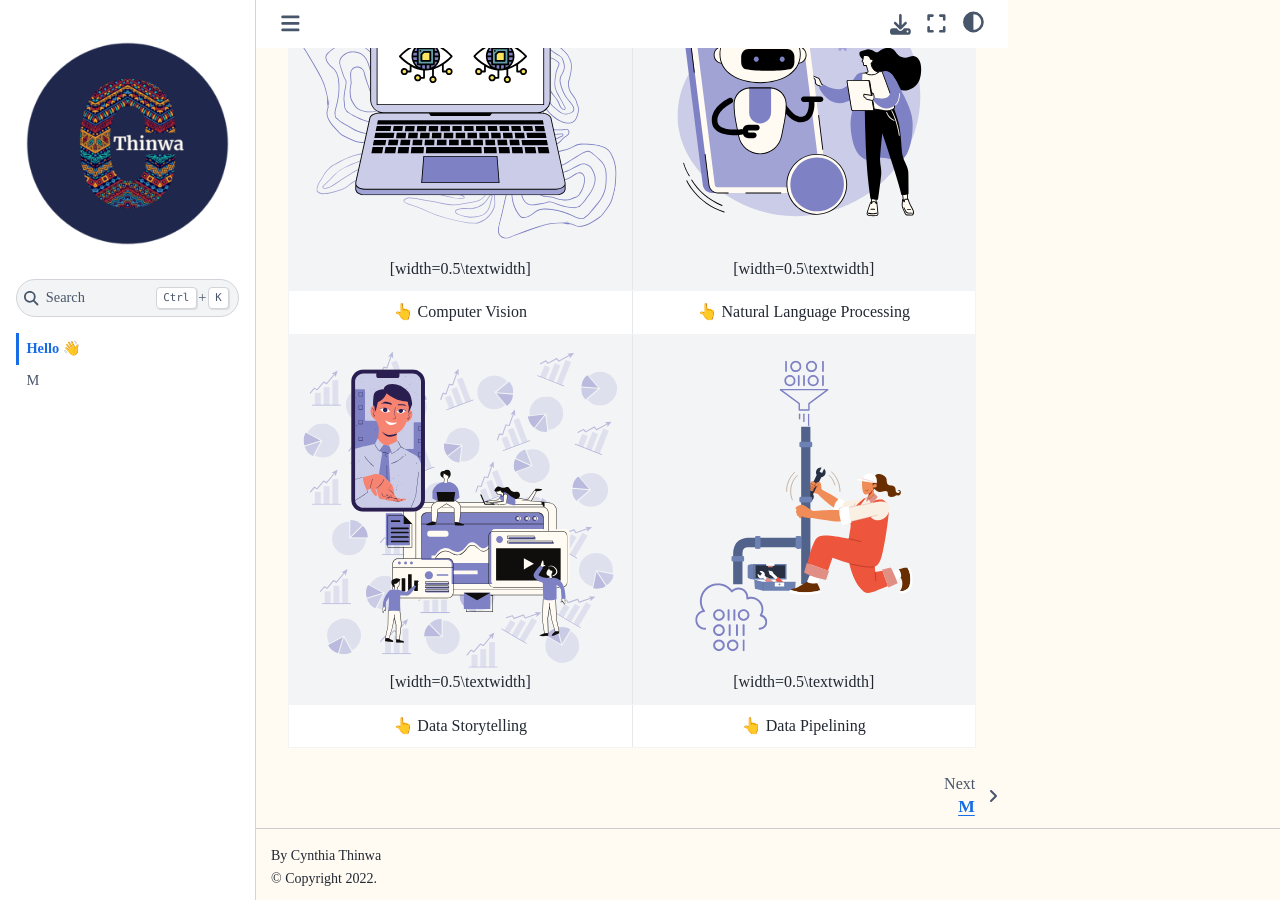
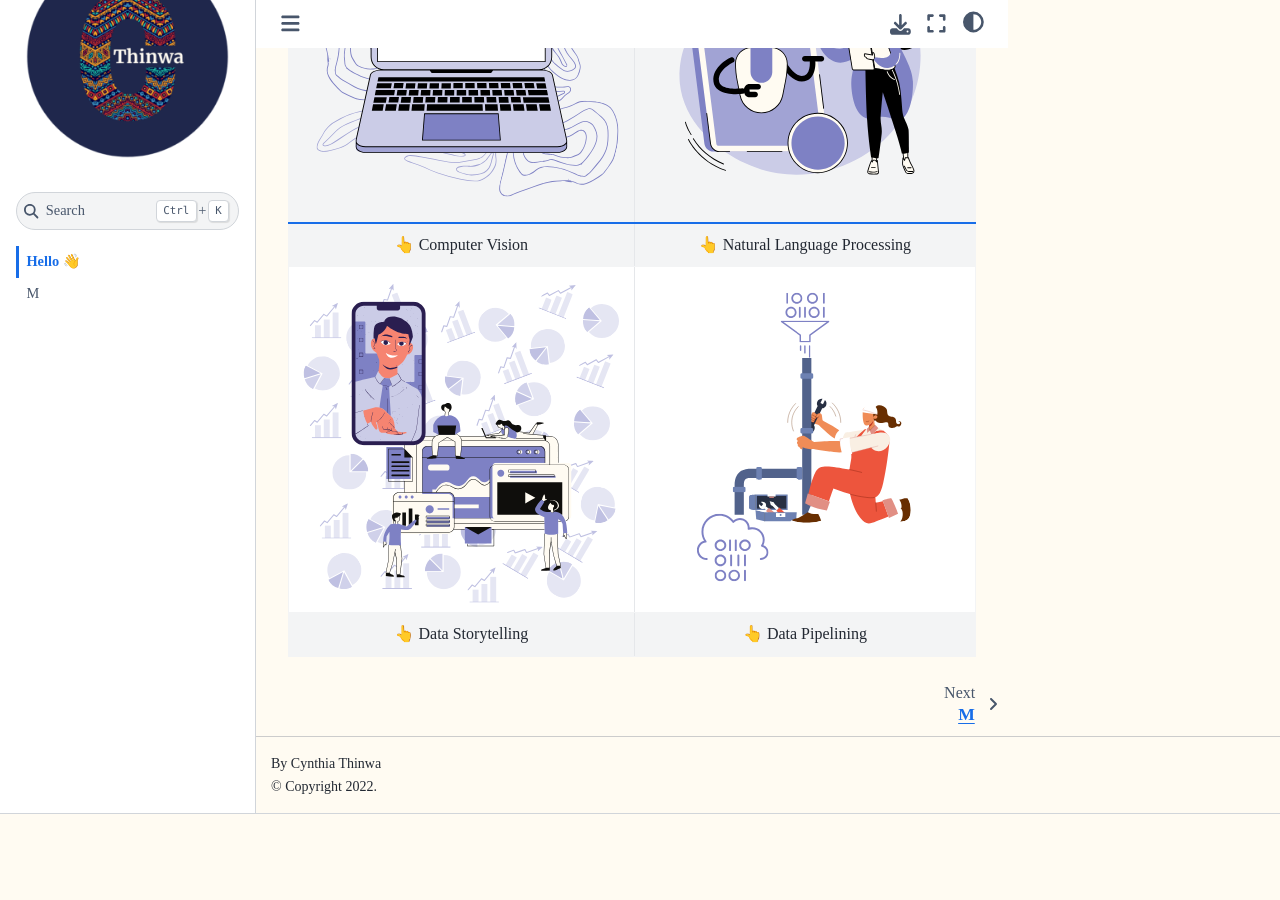
Before and after one commit to CeeThinwa/knowledge-hub, a Jupyter Book: the page built from book/intro.md, in a window 1280 px wide and 900 px high, scrolled down 537 px. Built offline with Jupyter Book 1.0.4 settings and Sphinx 7.4.7 and the Sphinx Book theme 1.1.4, drawn with Linux system fonts in a browser that asks for light colours; after the commit the page ends 1351 px from its top, so only the background shows below that.

Commit message:
Update intro.md

```diff
--- a/book/intro.md
+++ b/book/intro.md
@@ -11,9 +11,8 @@ empower people to *create impactful research for mixed audiences*.
 
 Click on any of the images to pick an area of exploration:
 
-|   <br>   | <br> |
+|   ![Computer Vision](./images/computer-vision.svg)   | ![Natural Language Processing](./images/NLP-chatbot.svg) |
 |:-------------------------------------------------------------------------:|:-----------------------------------------------------------------------------:|
-|   ![Computer Vision](./images/computer-vision.svg)[width=0.5\textwidth]   | ![Natural Language Processing](./images/NLP-chatbot.svg)[width=0.5\textwidth] |
 |   👆 Computer Vision   | 👆 Natural Language Processing |
-| ![Data Storytelling](./images/data-storytelling.svg)[width=0.5\textwidth] |     ![Data Pipelining](./images/data-pipelining.svg)[width=0.5\textwidth]     |
+| ![Data Storytelling](./images/data-storytelling.svg) |     ![Data Pipelining](./images/data-pipelining.svg) |
 |   👆 Data Storytelling   | 👆 Data Pipelining |
```
